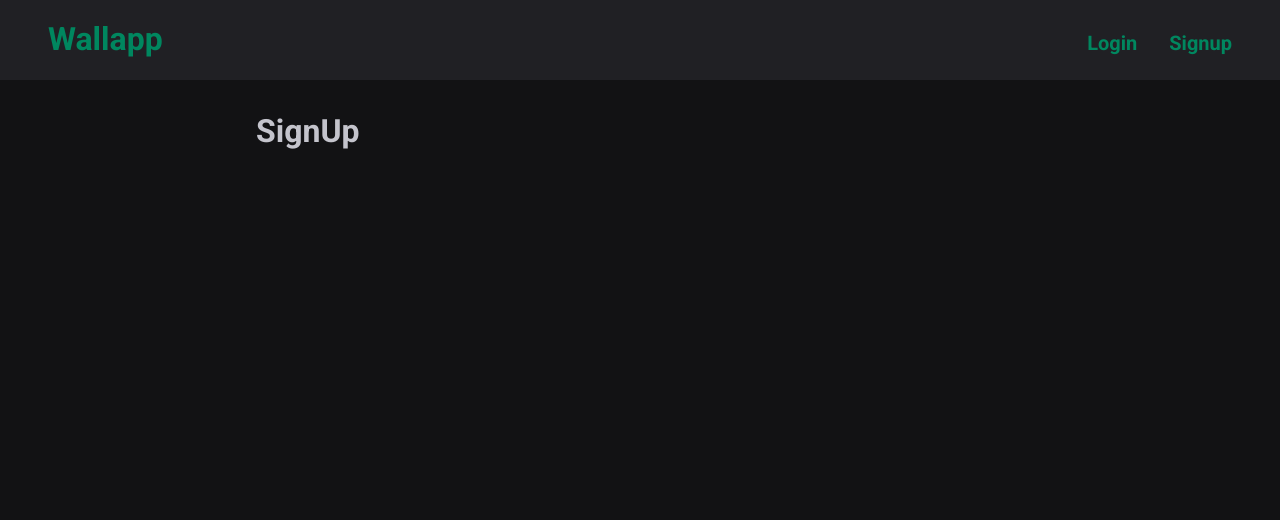
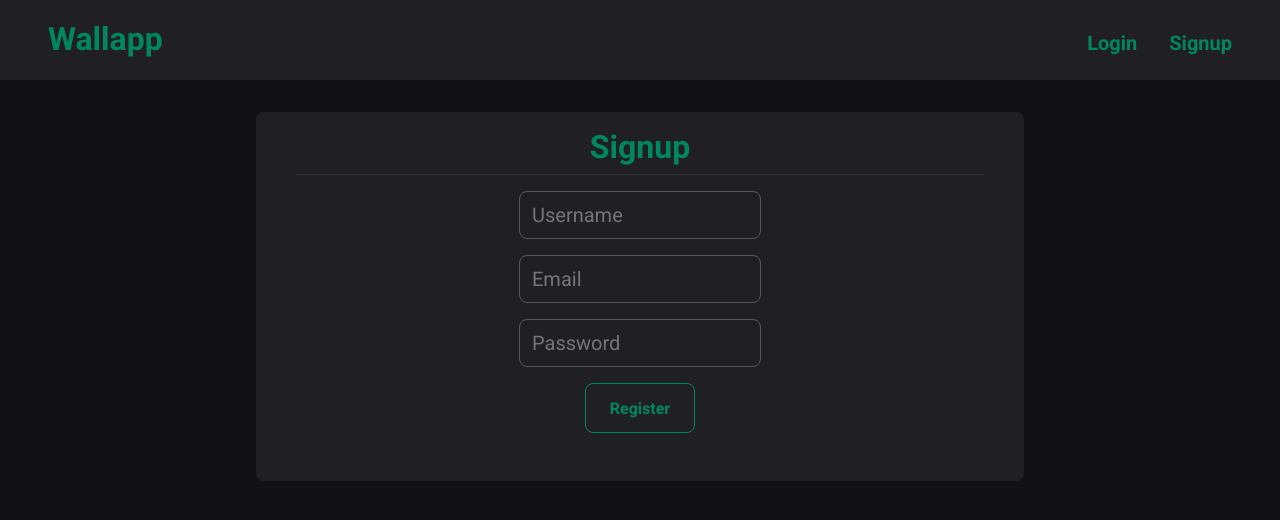
Before and after one commit to samueljansem/wall_app_frontend, a React (Vite) app: page /signup in a window 1280 px wide. Shown: the top 520 px of the page. Built offline with nearby package versions, Linux system fonts and the light colour scheme; no server answers.

Commit message:
feat: signup

```diff
--- /dev/null
+++ b/src/components/SignUpForm/index.tsx
@@ -0,0 +1,66 @@
+import { FormEvent, useRef, useState } from 'react';
+import { useAuth } from '../../hooks/useAuth';
+import { UserSignupInput } from '../../@types/auth';
+import styles from './styles.module.css';
+
+export function SignUpForm() {
+    const [username, setUsername] = useState('');
+    const [email, setEmail] = useState('');
+    const [password, setPassword] = useState('');
+    const formRef = useRef<HTMLFormElement>(null);
+
+    const { signup } = useAuth();
+
+    const handleSubmit = async (e: FormEvent<HTMLFormElement>) => {
+        e.preventDefault();
+        await signup({ username, email, password } as UserSignupInput);
+        formRef.current?.reset();
+    };
+
+    return (
+        <section className={styles.wrapper}>
+            <h3>Signup</h3>
+            <hr />
+            <form className={styles.form} onSubmit={handleSubmit} ref={formRef}>
+                <div className={styles.row}>
+                    <input
+                        type="text"
+                        placeholder="Username"
+                        name="username"
+                        required
+                        onChange={(e) => {
+                            setUsername(e.target.value);
+                        }}
+                    />
+                </div>
+                <div className={styles.row}>
+                    <input
+                        type="email"
+                        placeholder="Email"
+                        name="email"
+                        required
+                        onChange={(e) => {
+                            setEmail(e.target.value);
+                        }}
+                    />
+                </div>
+                <div className={styles.row}>
+                    <input
+                        type="password"
+                        placeholder="Password"
+                        name="password"
+                        required
+                        onChange={(e) => {
+                            setPassword(e.target.value);
+                        }}
+                    />
+                </div>
+                <div className={styles.row}>
+                    <button type="submit" className={styles.submit}>
+                        Register
+                    </button>
+                </div>
+            </form>
+        </section>
+    );
+}
--- /dev/null
+++ b/src/components/SignUpForm/styles.module.css
@@ -0,0 +1,58 @@
+.wrapper {
+    background: var(--gray-800);
+    border-radius: 8px;
+    padding: 1rem 2.5rem 2.5rem 2.5rem;
+}
+
+.wrapper > hr {
+    margin: .5rem 0;
+    height: 1px;
+    border: none;
+    background-color: var(--gray-600);
+}
+
+h3 {
+    text-align: center;
+    color: var(--green-500);
+    font-size: 2rem;
+}
+
+.row {
+    padding: .5rem;
+    flex: 1;
+}
+
+.form {
+    display: flex;
+    flex-direction: column;
+    align-items: center;
+}
+
+input {
+    border: 1px solid var(--gray-400);
+    border-radius: 8px;
+    color: var(--gray-100);
+    background: var(--gray-800);
+    height: 3rem;
+    font-size: 1.25rem;
+    padding: 0 0 0 .75rem;
+}
+
+.submit {
+    background: transparent;
+    color: var(--green-500);
+    border: 1px solid var(--green-500);
+    border-radius: 0.5rem;
+    height: 50px;
+    padding: 0 1.5rem;
+    font-weight: bold;
+    text-decoration: none;
+
+    display: flex;
+    align-items: center;
+    justify-content: center;
+
+    gap: 0.5rem;
+
+    transition: color 0.1s, background 0.1s;
+}
--- a/src/pages/SignUp/index.tsx
+++ b/src/pages/SignUp/index.tsx
@@ -1,3 +1,5 @@
+import { SignUpForm } from '../../components/SignUpForm';
+
 export function SignUp() {
-    return <h1>SignUp</h1>;
+    return <SignUpForm />;
 }
```
